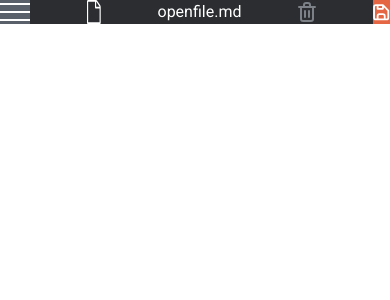
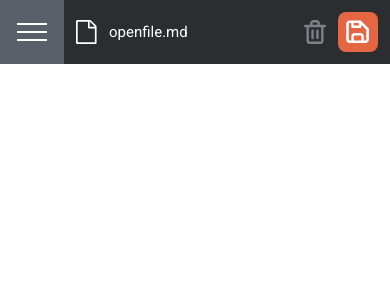
Before and after one commit to timshandrew/markdown-editor, a React (Vite) app: page / in a window 390 px wide. Shown: the top 300 px of the page. Built offline with nearby package versions, Linux system fonts and the light colour scheme.

Commit message:
style header for mobile

```diff
--- a/src/components/Header.jsx
+++ b/src/components/Header.jsx
@@ -5,17 +5,21 @@ import saveImg from "../assets/icon-save.svg";
 
 export default function Header() {
   return (
-    <header className="bg-800 text-100 flex justify-between">
-      <button className="bg-600">
-        <img src={burgerMenuImg} />
+    <header className="bg-800 text-100 flex h-[4rem] items-center gap-3">
+      <button className="bg-600 h-full flex-[0_4rem] cursor-pointer">
+        <img className="mx-auto" src={burgerMenuImg} />
       </button>
-      <img src={documentImg} alt="Document icon" aria-hidden />
-      <h1>openfile.md</h1>
-      <button>
-        <img src={deleteImg} alt="Trash can icon" />
+
+      <img className="h-6" src={documentImg} alt="Document icon" aria-hidden />
+
+      <h1 className="text-heading-m flex-1">openfile.md</h1>
+
+      <button className="cursor-pointer">
+        <img className="h-6" src={deleteImg} alt="Trash can icon" />
       </button>
-      <button className="bg-orange">
-        <img src={saveImg} alt="Floppy disk icon" />
+
+      <button className="bg-orange me-3 flex aspect-square basis-10 cursor-pointer items-center rounded-lg">
+        <img className="mx-auto h-6" src={saveImg} alt="Floppy disk icon" />
       </button>
     </header>
   );
```
